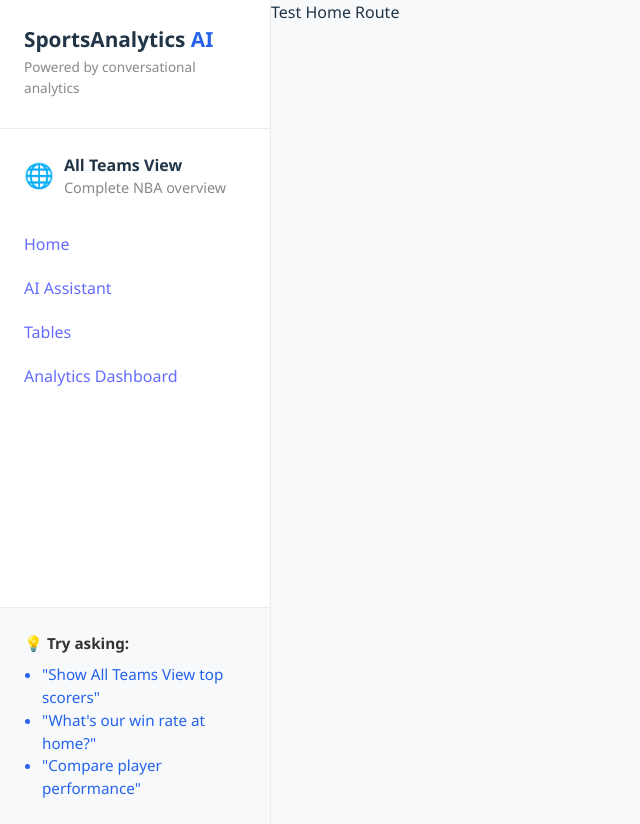
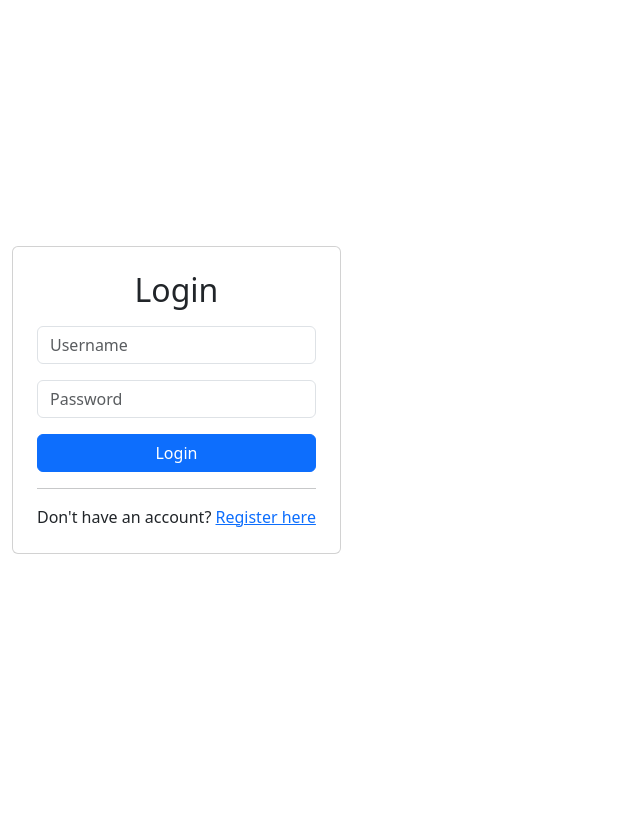
Before and after one commit to KhanhKhuat1504/sports-analytics-software, a React (Vite) app in the folder frontend/: page / in a window 1280 px wide. Shown: the whole page, without its empty margins (0-640 px from the left). After the commit the page ends 800 px from the top, so only its background shows below. Built offline with nearby package versions, Linux system fonts and the light colour scheme; what @rpldy/upload-button, ag-grid-community would draw is missing.

Commit message:
Created Login Component. Untested.

```diff
--- a/frontend/src/App.tsx
+++ b/frontend/src/App.tsx
@@ -4,15 +4,16 @@ import MainContent from "./components/MainContent/MainContent";
 // import AllTeamsView from "./components/AllTeamsView/AllTeamsView";
 import NavBar from "./components/NavBar/NavBar";
 import AppLayout from './components/AppLayout/AppLayout';
+import Login from './components/Login/Login';
 
 function App() {
   return (
     <Router>
       {/* <NavBar /> */}
       <Routes>
+       <Route path="/" element={<Login />} />
 //         All Routes within the AppLayout have the sidebar
         <Route element={<AppLayout />}>
-            <Route path="/" element={<div>Test Home Route</div>} />
             <Route path="/tables" element={<MainContent />} />
             <Route path="/tables/:selectedTable" element={<MainContent />} />
             <Route path="/analytics" element={<div>Test Analytics Route</div>} />
--- /dev/null
+++ b/frontend/src/components/Login/Login.tsx
@@ -0,0 +1,91 @@
+import React, { useState } from "react";
+import 'bootstrap/dist/css/bootstrap.min.css';
+
+function Login() {
+//     VIBE CODE DO NOT USE
+    const [username, setUsername] = useState('');
+    const [password, setPassword] = useState('');
+    const [error, setError] = useState('');
+    const [loading, setLoading] = useState(false);
+
+    const handleSubmit = async (e) => {
+        e.preventDefault();
+        setLoading(true);
+        setError('');
+
+        try {
+            const response = await fetch('/login-html', {
+                method: 'POST',
+                headers: {
+                    'Content-Type': 'application/json',
+                },
+                body: JSON.stringify({ username, password }),
+            });
+
+            const data = await response.json();
+
+            if (response.ok) {
+                console.log('Login successful:', data);
+            } else {
+                setError(data.error || 'Login failed');
+            }
+        } catch (err) {
+            setError('Network error. Please try again.');
+        } finally {
+            setLoading(false);
+        }
+    };
+
+// STYLING USES BOOTSTRAP
+    return(
+        <div className="container">
+            <div className="card shadow-md">
+                <div className="card-body p-4">
+                    <h2 className="text-center mb-3">Login</h2>
+                    <form onSubmit={handleSubmit}>
+                        <div className="mb-3">
+                            <input
+                                type="text"
+                                className="form-control"
+                                name="username"
+                                placeholder="Username"
+                                value={username}
+                                onChange={(e) => setUsername(e.target.value)}
+                                required
+                                />
+                        </div>
+                        <div className="mb-3">
+                            <input
+                                type="password"
+                                className="form-control"
+                                name="password"
+                                placeholder="Password"
+                                value={password}
+                                onChange={(e) => setPassword(e.target.value)}
+                                required
+                            />
+                        </div>
+                        <button
+                            type="submit"
+                            className="btn btn-primary w-100"
+                            disabled={loading}
+                        >
+                            {loading ? 'Loading...' : 'Login'}
+                        </button>
+                    </form>
+                    {error && (
+                        <div className="alert alert-danger mt-3 mb-0" role="alert">
+                            {error}
+                        </div>
+                    )}
+                    <hr className="my-3" />
+                    <p className="text-center mb-0">
+                        Don't have an account? <a href="/register-html">Register here</a>
+                    </p>
+                </div>
+            </div>
+        </div>
+        );
+}
+
+export default Login;
```
Also changed, not shown: 1 other file (tests, documents, lock files or other folders).
